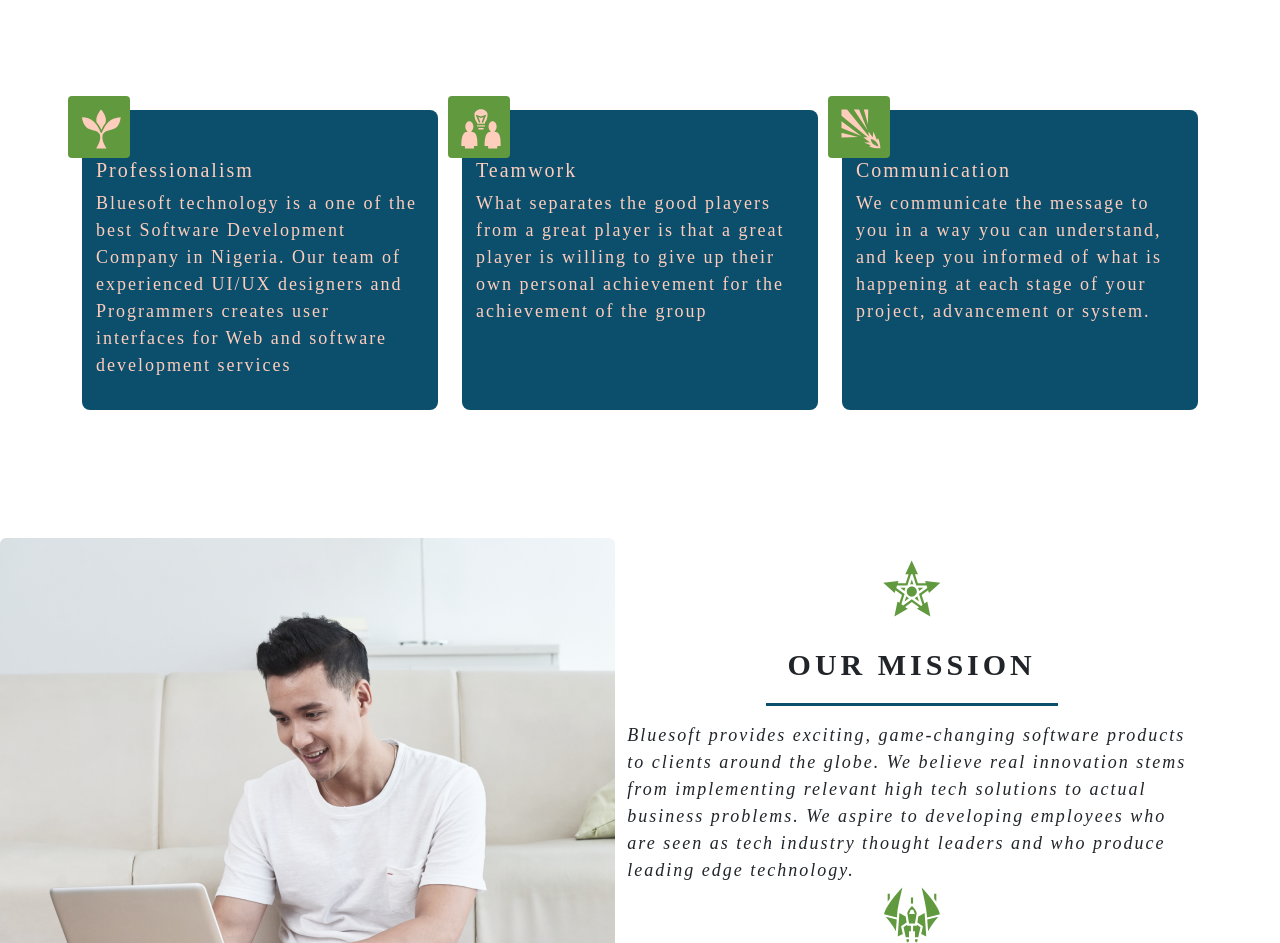
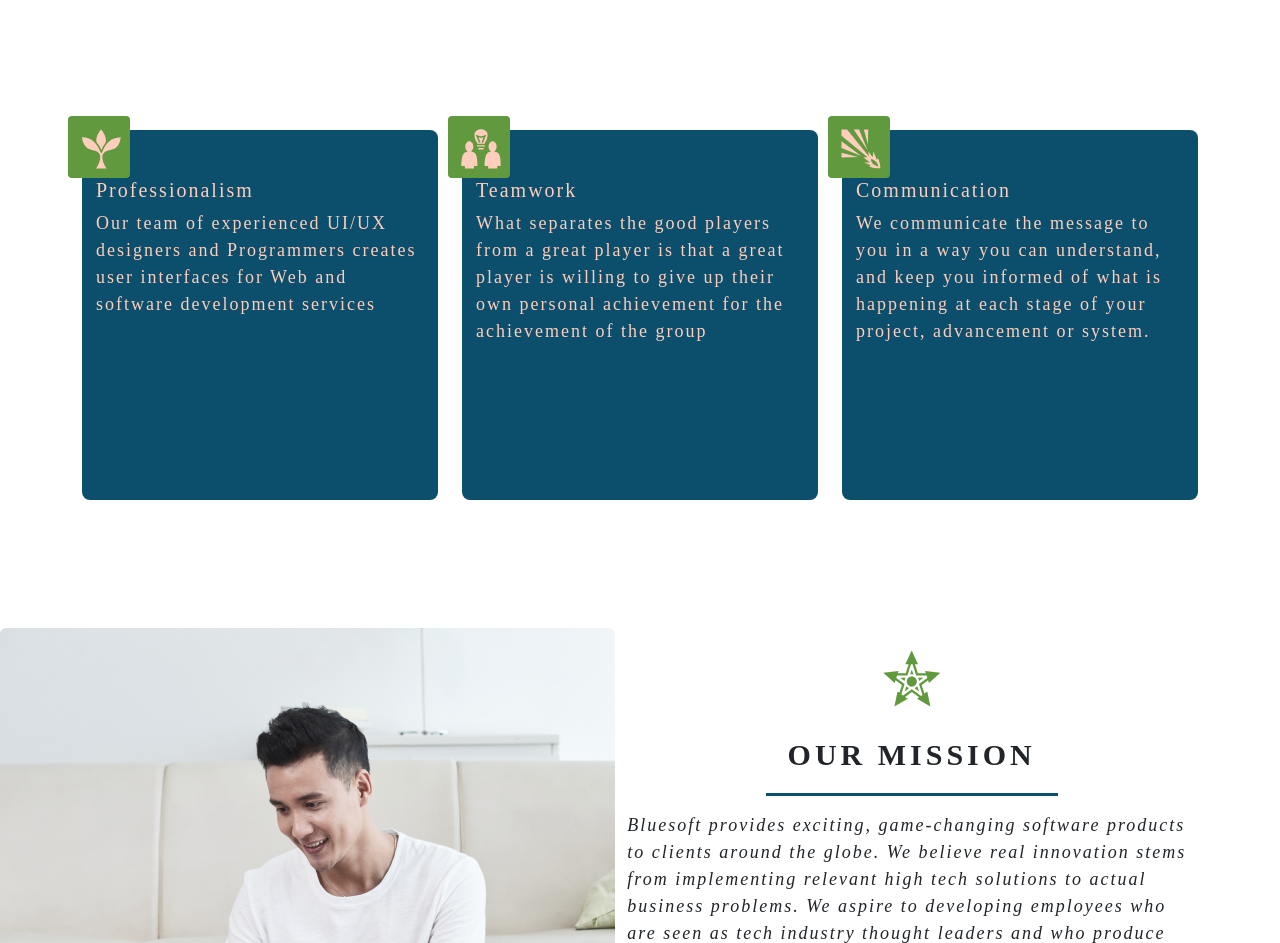
Before and after one commit to Daniel9756/blusoft, a React (Create React App) app: page / in a window 1280 px wide. Shown: the part 849-1792 px from the top of the page. Built offline with nearby package versions, Linux system fonts and the light colour scheme; no server answers.

Commit message:
mobile view updated

```diff
--- a/src/components/Comp.css
+++ b/src/components/Comp.css
@@ -73,10 +73,10 @@
        border-radius: 8px;
        padding: 14px;
        font-weight: 22px;
-       height: 300px;
+       height: 370px;
        justify-content: center;
        align-items: center;
-       margin-top: 14px;
+       margin-top: 34px;
    }
 
    .h5{
@@ -148,9 +148,9 @@
    .items{
     display: flex;
     flex-direction: column;
-margin-top: 84px;
+    margin-top: 84px;
     justify-content: flex-start;
-padding-left: 240px;   }
+    padding-left: 240px;   }
 .bloglink{
     text-decoration: none;
     font-weight: bold;
@@ -246,9 +246,11 @@
         width: 320px;
         padding: 6px;
         border-radius: 4px;
-        border: 1px solid #A3333D
+        border: 1px solid #A3333D;
     }
-
+   .items{
+       padding-left: 14px;
+   }
   }
 
 @media (max-width: 760px) {
--- a/src/components/Goal.tsx
+++ b/src/components/Goal.tsx
@@ -4,7 +4,7 @@
 import { GiBarbedStar, GiStarfighter } from 'react-icons/gi';
 import { FaFileContract, FaHome } from 'react-icons/fa';
 import { FiPhoneCall } from 'react-icons/fi';
-
+import { useHistory } from 'react-router-dom'
 
 // Reveal <Fade left>FaFileContract Zoom Swing
 const Slide = require('react-reveal/Slide')
@@ -16,6 +16,7 @@
 
 
 function Goal() {
+    const  history = useHistory()
     return (
         <div style={{ marginTop: 64 }}>
 
@@ -41,7 +42,7 @@
                                         <small className="subtitle1"> Our Mission</small>
                                     </div>
                                     <div>
-                                        <em  className='mission'>
+                                        <em className='mission'>
                                             Bluesoft  provides exciting, game-changing software products to clients around the globe.
                                             We believe real innovation stems from implementing relevant high tech solutions to actual business problems.
                                             We aspire to developing employees who are seen as tech industry thought leaders and who produce leading edge technology.
@@ -55,7 +56,7 @@
                         <Fade left>
                             <Row>
                                 <Col>
-                                    <div style={{ textAlign: 'center', marginBottom: 20 }}>
+                                    <div style={{ textAlign: 'center', marginBottom: 20, marginTop: 20 }}>
 
                                         <GiStarfighter style={{ fontSize: 62, color: '#60993E' }} />
                                     </div>
@@ -79,7 +80,7 @@
             <div>
                 <Row>
 
-                    <Col  md={6}>
+                    <Col md={6}>
 
                         <div>
                             <Zoom left>
@@ -96,11 +97,11 @@
                             </Zoom>
                             <div style={{ textAlign: 'center', marginTop: 36 }}>
 
-                                <button className='button'>Contact  Us</button>
+                                <button className='button' onClick={() => history.push("/contact")}>Contact  Us</button>
                             </div>
                         </div>
                     </Col>
-                    <Col  md={6}>
+                    <Col md={6}>
 
                         <div style={{ marginBottom: 20, backgroundColor: '#ffcdbc', padding: 64 }}>
                             <div style={{ textAlign: 'center', marginBottom: 20 }}>
@@ -123,11 +124,11 @@
                 <div style={{ marginTop: 120, backgroundColor: '#0B4F6C', padding: 64 }}>
 
                     {/*  color: #ffcdbc; */}
-                    <div style={{ textAlign: 'center', marginBottom: 22,  color: '#60993E' }}>
+                    <div style={{ textAlign: 'center', marginBottom: 22, color: '#60993E' }}>
                         <small className="subtitle1">OUR SERVICE </small>
                     </div>
                     <div>
-                        <em style={{ textAlign: 'center', marginTop: 32, fontSize: 22, fontWeight: 'bold',  color: '#ffcdbc'  }}>
+                        <em style={{ textAlign: 'center', marginTop: 32, fontSize: 22, fontWeight: 'bold', color: '#ffcdbc' }}>
                             It takes more than just the company to achieve a better world. We know that we must work together
                             and work with others to plan and execute harmonious IT projects.
                             We follow this code to improve your business. And that has made all the difference.
--- a/src/components/Home.tsx
+++ b/src/components/Home.tsx
@@ -4,6 +4,7 @@
 import "./Comp.css"
 import Goal from './Goal'
 import { Featured } from './Featured'
+import { useHistory } from 'react-router-dom'
 // import Fade Wobble Slide Flip from 'react-reveal/Fade';
 const Rotate = require('react-reveal/Rotate')
 const Slide = require('react-reveal/Slide')
@@ -13,6 +14,8 @@
 
 
 function Home() {
+    const history = useHistory()
+
     return (
 
         <div className='home'>
@@ -31,7 +34,7 @@
                                         We have three fundamental tenets - Innovation, Transparency and Agility – that are central to our staff-client interactions
                                     </em>
                                 </div>
-                                <button className='button'>Get started Now</button>
+                                <button className='button' onClick={() => history.push("/contact")}>Get started Now</button>
                             </Slide>
                         </Col>
                         <Col>
--- a/src/components/Mission.tsx
+++ b/src/components/Mission.tsx
@@ -49,7 +49,7 @@
                                     </div>
                                     <h5 className='h5'>Professionalism</h5>
                                     <p className='page'>
-                                        Bluesoft technology is a one of the best Software Development Company in Nigeria.
+
                                         Our team of experienced UI/UX designers and Programmers creates user interfaces for Web and software development services
 
                                 </p>
```
Lines whose indentation alone changed are shown as unchanged.
